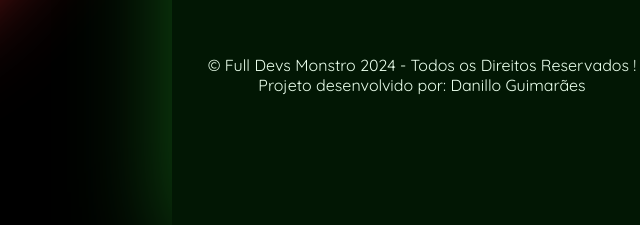
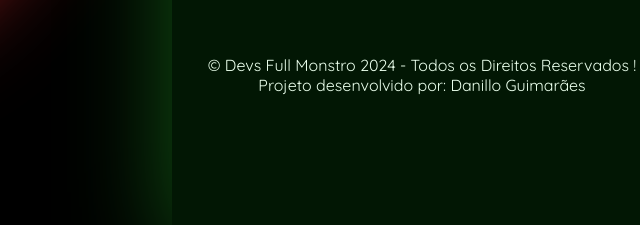
Before and after one commit to Danilloneo/Projeto-Form-JqueryPlugins, a plain HTML site: page index.html in a window 1280 px wide. Shown: the part 745-970 px from the top of the page, 218-858 px from the left. Drawn offline with nearby package versions, Linux system fonts and the light colour scheme.

Commit message:
corrreção footer

```diff
--- a/index.html
+++ b/index.html
@@ -46,7 +46,7 @@
     </div>
     <footer>
         <p>
-            &copy; Full Devs Monstro 2024 - Todos os Direitos Reservados !<br>
+            &copy; Devs Full Monstro 2024 - Todos os Direitos Reservados !<br>
             Projeto desenvolvido por: Danillo Guimarães
         </p>
     </footer>
```
